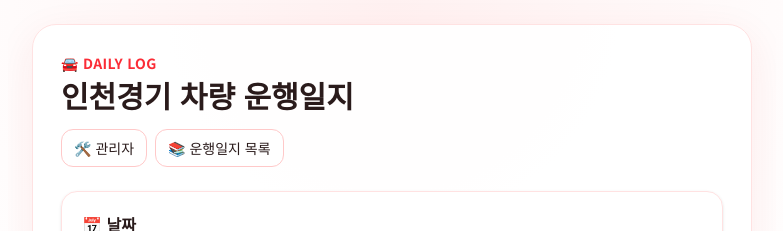
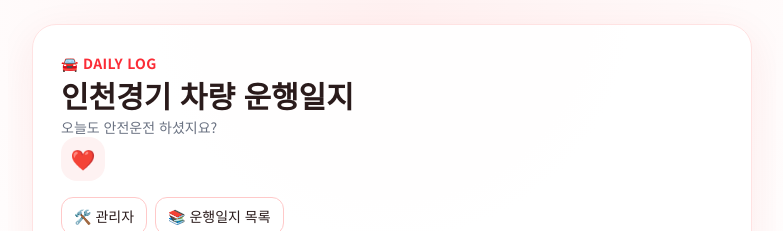
Before and after one commit to joadela00/vehicle-log, a Next.js app: page / in a window 1280 px wide. Shown: the top 231 px of the page, without its empty margins (248-1031 px from the left). Built offline with nearby package versions, Linux system fonts and the light colour scheme; no server answers; the database is empty.

Commit message:
Update page.tsx

```diff
--- a/app/page.tsx
+++ b/app/page.tsx
@@ -40,6 +40,8 @@ export default async function Home({
           <h1 className="mt-1 text-2xl font-extrabold sm:text-3xl">
             인천경기 차량 운행일지
           </h1>
+            <p className="mt-1 text-sm text-gray-500">오늘도 안전운전 하셨지요?</p>
+          <span className="grid h-11 w-11 shrink-0 place-items-center rounded-2xl bg-red-50 text-xl">❤️</span>
         </div>
 
         {saved ? (
```
